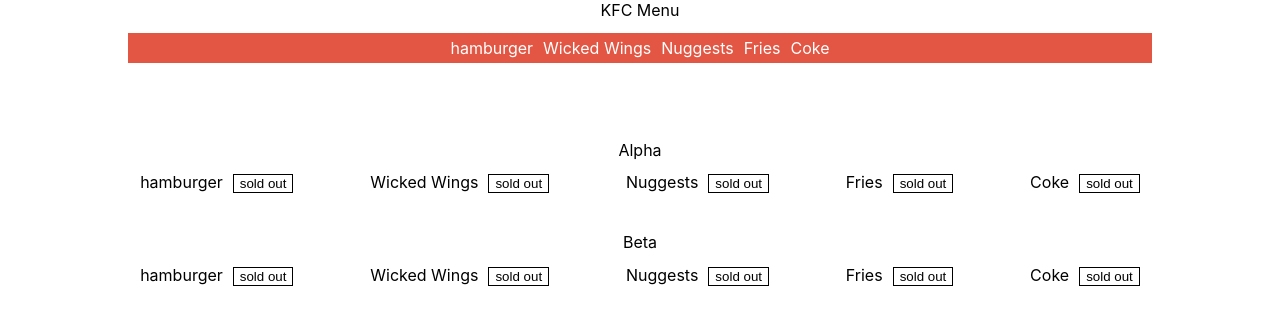
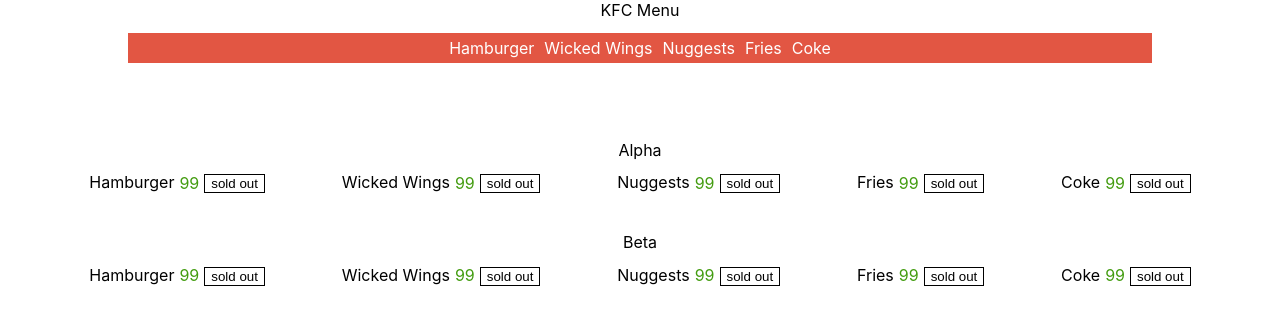
Before and after one commit to ltzx2004538/flexboxDemo, a React (Create React App) app in the folder flexbox/: page / in a window 1280 px wide. Shown: the top 324 px of the page. Built offline with nearby package versions, Linux system fonts and the light colour scheme.

Commit message:
add new function

```diff
--- a/flexbox/src/components/KFC/KFC.js
+++ b/flexbox/src/components/KFC/KFC.js
@@ -9,11 +9,11 @@
     constructor(props) {
         super(props);
         const menuList = [
-            { key: 0, mealItem: 'hamburger' },
-            { key: 1, mealItem: 'Wicked Wings' },
-            { key: 2, mealItem: 'Nuggests' },
-            { key: 3, mealItem: 'Fries' },
-            { key: 4, mealItem: 'Coke' }
+            { key: 0, mealItem: 'Hamburger', volume: 99 },
+            { key: 1, mealItem: 'Wicked Wings',volume: 99},
+            { key: 2, mealItem: 'Nuggests',volume: 99 },
+            { key: 3, mealItem: 'Fries',volume: 99 },
+            { key: 4, mealItem: 'Coke',volume: 99 }
         ]
         this.state = {
             menuList
--- a/flexbox/src/components/KFC/Restaurant/Restaurant.js
+++ b/flexbox/src/components/KFC/Restaurant/Restaurant.js
@@ -56,6 +56,7 @@
                     <div className="restaurant__menu">
                         {menuAlpha.map((item) => (
                             <MenuManager mealItem={item.mealItem}
+                                         volume={item.volume}
                                          onClick={()=>this.handleButtonAlpha(item.key)}
                             />
                         ))}
@@ -66,6 +67,7 @@
                     <div className="restaurant__menu">
                         {menuBeta.map((item) => (
                             <MenuManager mealItem={item.mealItem}
+                            volume={item.volume}
                             onClick={()=>this.handleButtonBeta(item.key)}
                             />
                         ))}
--- a/flexbox/src/components/KFC/Restaurant/components/MenuManager.js
+++ b/flexbox/src/components/KFC/Restaurant/components/MenuManager.js
@@ -6,11 +6,15 @@
 
 const MenuManager = ({
   mealItem,
+  volume,
   onClick
 }) => (
     <div className="menuWrapper">
       <div className="menuLabel">
         {mealItem}
+      </div>
+      <div className="itemVolume">
+          {volume}
       </div>
       <div className="menuButton">
         <button className='soldOut'
--- a/flexbox/src/components/KFC/Restaurant/components/MenuManager.scss
+++ b/flexbox/src/components/KFC/Restaurant/components/MenuManager.scss
@@ -10,7 +10,12 @@
 }
 
 .menuButton{
-    margin-left:10px;
+    // margin-left:10px;
+}
+
+.itemVolume{
+    margin:auto 5px;
+    color:rgba($color: #439c10, $alpha: 1.0)
 }
 
 
```
Lines whose indentation alone changed are shown as unchanged.
